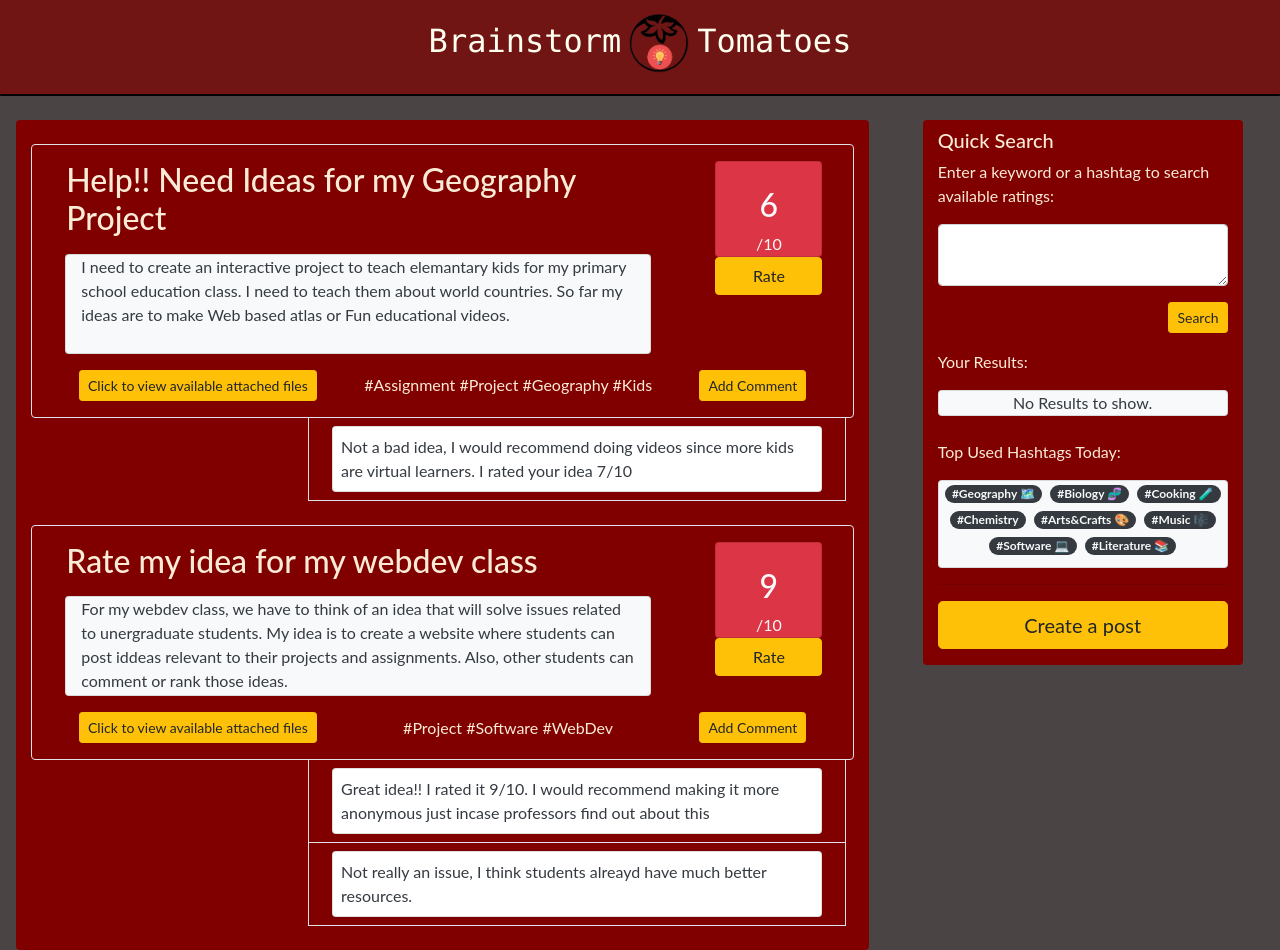
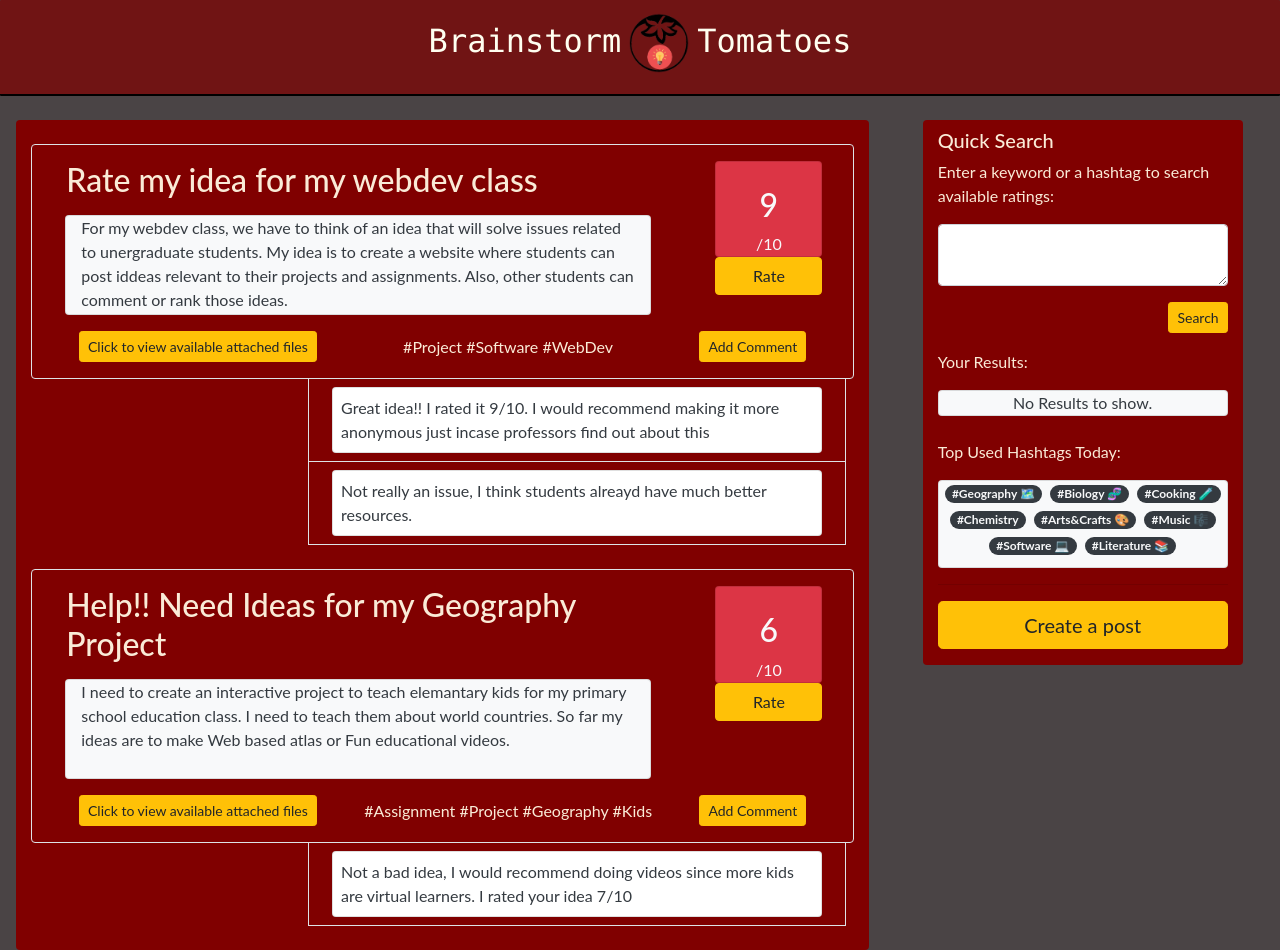
Before and after one commit to CalicoNino/brainstorm_tomatoes, a React (Create React App) app: page /feed in a window 1280 px wide. Built offline with nearby package versions, Linux system fonts and the light colour scheme.

Commit message:
All functionalities complete

```diff
--- a/src/App.js
+++ b/src/App.js
@@ -75,6 +75,7 @@ class App extends Component {
 
   addComment = (id) => {
       var comment = prompt("What is your comment?")
+      if(comment !== ''){
         const posts = [...this.state.posts];
         posts[id].comments.push({
           id: posts[id].comments.length,
@@ -82,7 +83,6 @@ class App extends Component {
           text: comment
         });
         console.log(posts)
-      if(comment !== ''){
         this.setState({posts})
         console.log("Comment Created")
       }
@@ -91,6 +91,7 @@ class App extends Component {
   deleteComment = (commentId, postId) => {
     const posts = [...this.state.posts]
     const comments = this.state.posts[postId].comments.filter(i => i.id !== commentId)
+    console.log(commentId)
     for (let i = commentId; i <= comments.length-1; i++) {
       comments[i].id = comments[i].id - 1;
     }
--- a/src/components/feed.jsx
+++ b/src/components/feed.jsx
@@ -21,7 +21,7 @@ class Feed extends Component {
                 <div className="caption-text text-center">
                     <div className="row mx-auto">
                         <div className="mx-3 col-8 rounded bg-tot">
-                        { this.props.posts.map( post =>
+                        { this.props.posts.slice(0).reverse().map( post =>
                             <Post
                             key={post.id}
                             id={post.id}
--- a/src/components/post.jsx
+++ b/src/components/post.jsx
@@ -41,6 +41,7 @@ class Post extends Component {
                 { this.props.comments.map( comment =>
                     <Comment
                         key={comment.id}
+                        id={comment.id}
                         postId={this.props.id}
                         created={comment.created}
                         comment={comment.text}
```
Lines whose indentation alone changed are shown as unchanged.
